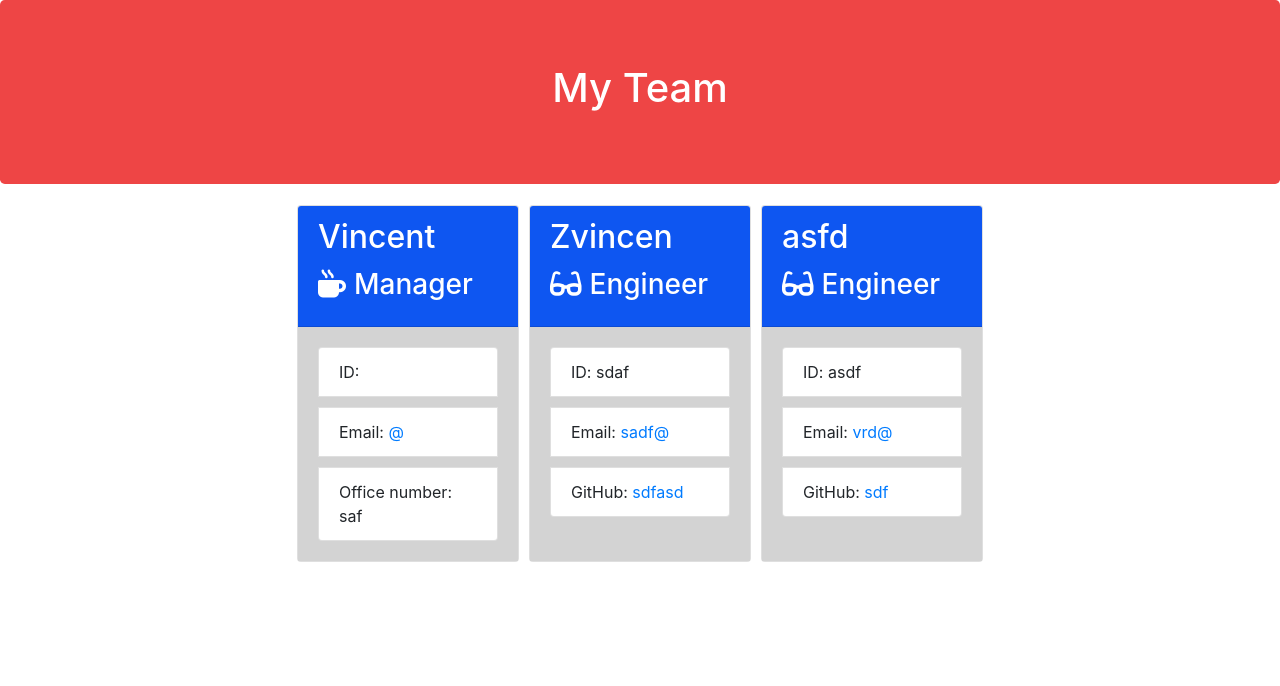
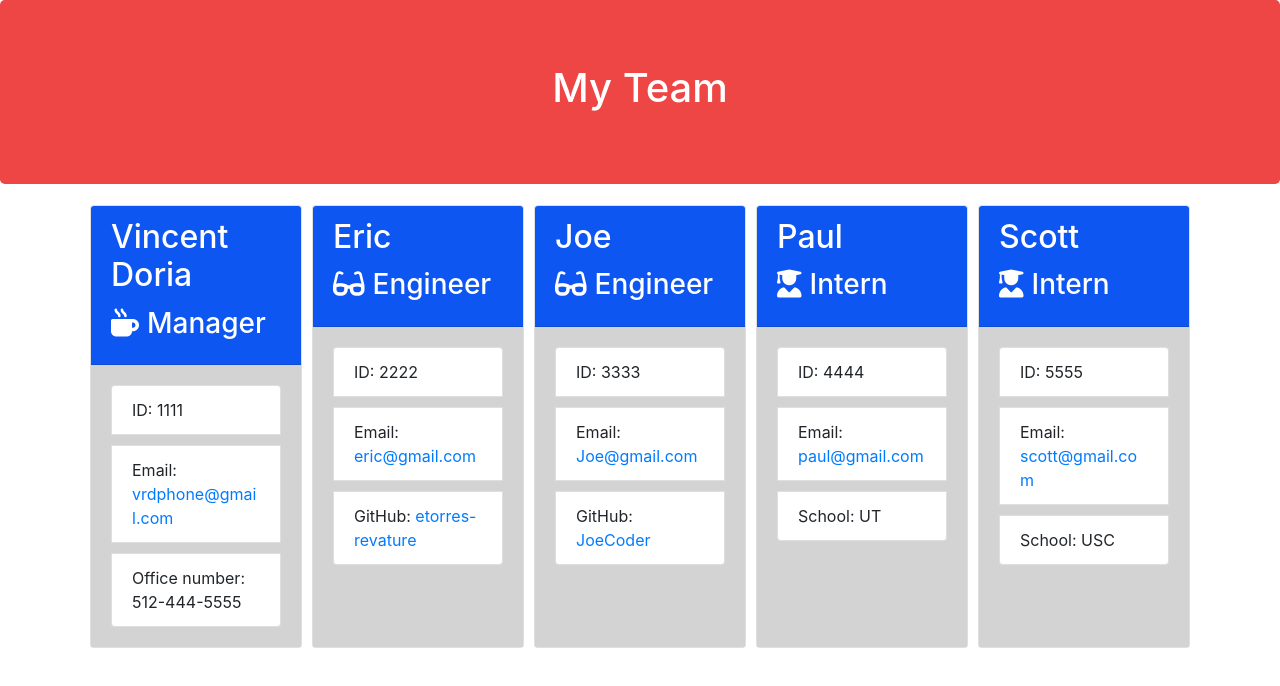
Before and after one commit to Cenzo-cmd/Team-Profile-Generator, a website: page Develop/output/team.html in a window 1280 px wide. Drawn offline with nearby package versions, Linux system fonts and the light colour scheme.

Commit message:
adding finishing touches

```diff
--- a/Develop/output/team.html
+++ b/Develop/output/team.html
@@ -24,40 +24,66 @@
             <div class="team-area col-12 d-flex justify-content-center">
                 <div class="card employee-card">
     <div class="card-header">
-        <h2 class="card-title">Vincent</h2>
+        <h2 class="card-title">Vincent Doria</h2>
         <h3 class="card-title"><i class="fas fa-mug-hot mr-2"></i>Manager</h3>
     </div>
     <div class="card-body">
         <ul class="list-group">
-            <li class="list-group-item">ID: </li>
-            <li class="list-group-item">Email: <a href="mailto:@">@</a></li>
-            <li class="list-group-item">Office number: saf</li>
+            <li class="list-group-item">ID: 1111</li>
+            <li class="list-group-item">Email: <a href="mailto:vrdphone@gmail.com">vrdphone@gmail.com</a></li>
+            <li class="list-group-item">Office number: 512-444-5555</li>
         </ul>
     </div>
 </div>
 <div class="card employee-card">
     <div class="card-header">
-        <h2 class="card-title">Zvincen</h2>
+        <h2 class="card-title">Eric</h2>
         <h3 class="card-title"><i class="fas fa-glasses mr-2"></i>Engineer</h3>
     </div>
     <div class="card-body">
         <ul class="list-group">
-            <li class="list-group-item">ID: sdaf</li>
-            <li class="list-group-item">Email: <a href="mailto:sadf@">sadf@</a></li>
-            <li class="list-group-item">GitHub: <a href="https://github.com/sdfasd" target="_blank" rel="noopener noreferrer">sdfasd</a></li>
+            <li class="list-group-item">ID: 2222</li>
+            <li class="list-group-item">Email: <a href="mailto:eric@gmail.com">eric@gmail.com</a></li>
+            <li class="list-group-item">GitHub: <a href="https://github.com/etorres-revature" target="_blank" rel="noopener noreferrer">etorres-revature</a></li>
         </ul>
     </div>
 </div>
 <div class="card employee-card">
     <div class="card-header">
-        <h2 class="card-title">asfd</h2>
+        <h2 class="card-title">Joe</h2>
         <h3 class="card-title"><i class="fas fa-glasses mr-2"></i>Engineer</h3>
     </div>
     <div class="card-body">
         <ul class="list-group">
-            <li class="list-group-item">ID: asdf</li>
-            <li class="list-group-item">Email: <a href="mailto:vrd@">vrd@</a></li>
-            <li class="list-group-item">GitHub: <a href="https://github.com/sdf" target="_blank" rel="noopener noreferrer">sdf</a></li>
+            <li class="list-group-item">ID: 3333</li>
+            <li class="list-group-item">Email: <a href="mailto:Joe@gmail.com">Joe@gmail.com</a></li>
+            <li class="list-group-item">GitHub: <a href="https://github.com/JoeCoder" target="_blank" rel="noopener noreferrer">JoeCoder</a></li>
+        </ul>
+    </div>
+</div>
+<div class="card employee-card">
+    <div class="card-header">
+        <h2 class="card-title">Paul</h2>
+        <h3 class="card-title"><i class="fas fa-user-graduate mr-2"></i>Intern</h3>
+    </div>
+    <div class="card-body">
+        <ul class="list-group">
+            <li class="list-group-item">ID: 4444</li>
+            <li class="list-group-item">Email: <a href="mailto:paul@gmail.com">paul@gmail.com</a></li>
+            <li class="list-group-item">School: UT</li>
+        </ul>
+    </div>
+</div>
+<div class="card employee-card">
+    <div class="card-header">
+        <h2 class="card-title">Scott</h2>
+        <h3 class="card-title"><i class="fas fa-user-graduate mr-2"></i>Intern</h3>
+    </div>
+    <div class="card-body">
+        <ul class="list-group">
+            <li class="list-group-item">ID: 5555</li>
+            <li class="list-group-item">Email: <a href="mailto:scott@gmail.com">scott@gmail.com</a></li>
+            <li class="list-group-item">School: USC</li>
         </ul>
     </div>
 </div>
```
